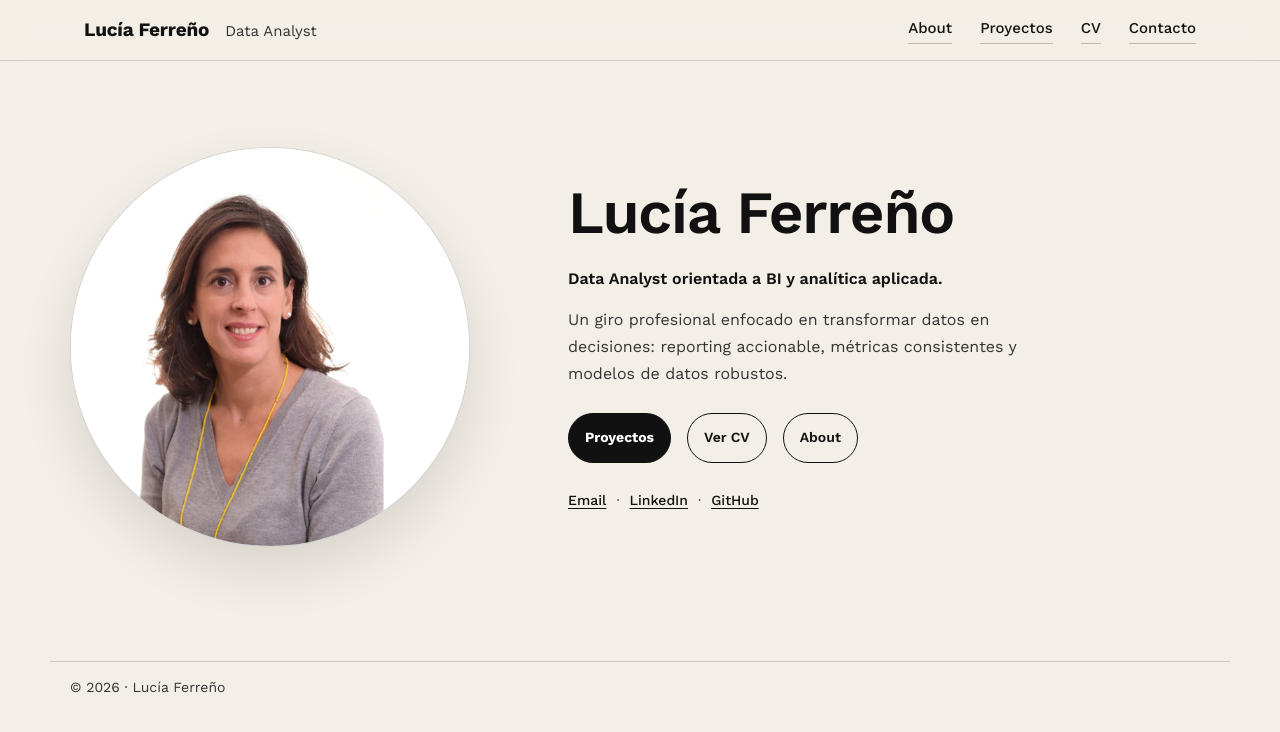
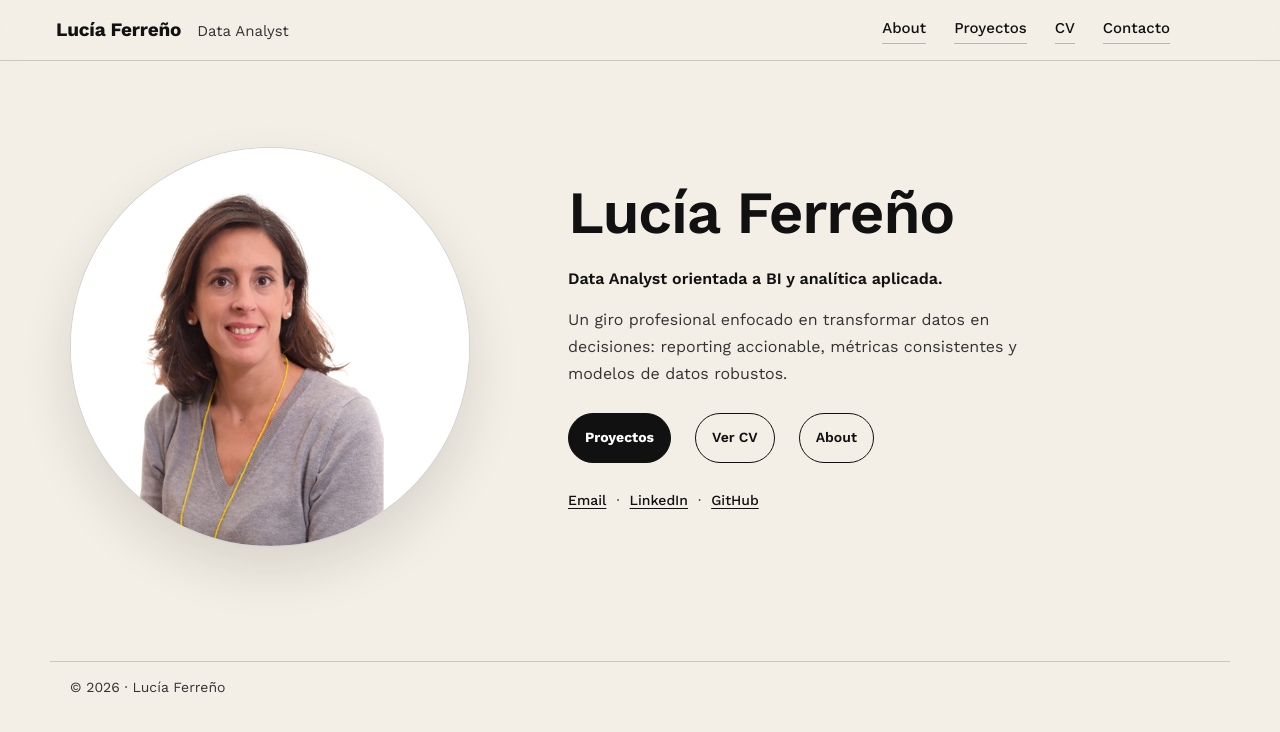
Before and after one commit to lucia-ferreno-pico/Portfolio, a Jekyll site: the page built from index.md, in a window 1280 px wide. Shown: the top 732 px of the page. Built offline with Jekyll 4.4.1, drawn with Linux system fonts in a browser that asks for light colours.

Commit message:
Update main.css

```diff
--- a/assets/css/main.css
+++ b/assets/css/main.css
@@ -36,8 +36,8 @@ body{
 
 .site-header .container{
   max-width: 100%;
-  padding-left: 84px;
-  padding-right: 84px;
+  padding-left: 56px;
+  padding-right: 110px;
 }
 
 
@@ -196,7 +196,7 @@ p{
 .cta{
   display:flex;
   flex-wrap:wrap;
-  gap: 16px;
+  gap: 24px;
   margin-top: 26px;
   margin-bottom: 26px;
 }
```
